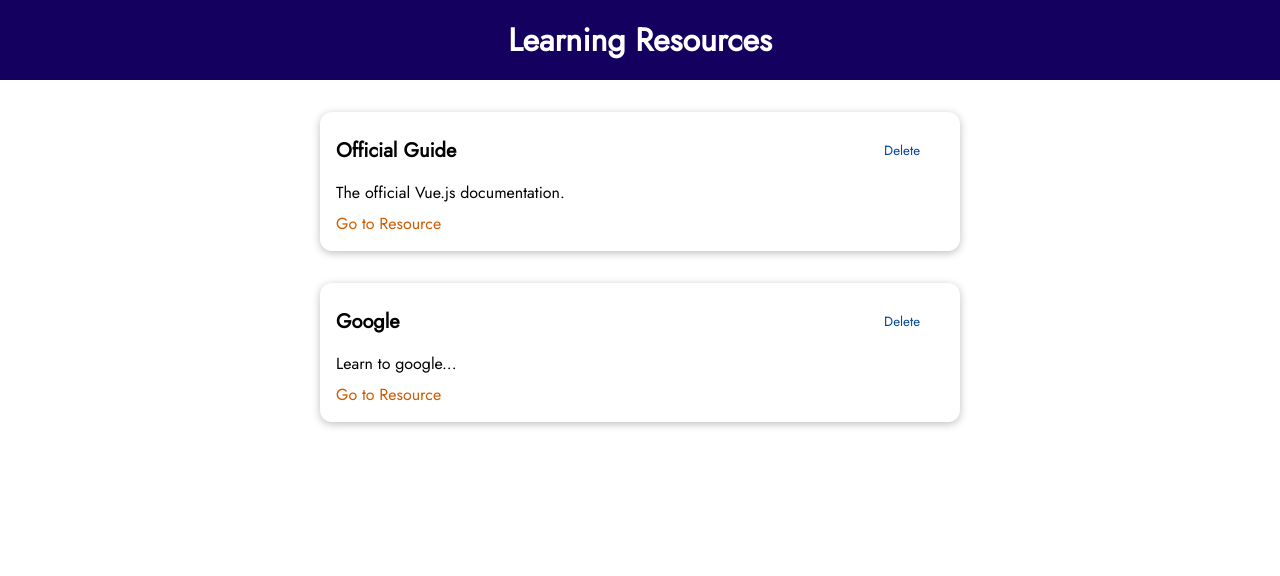
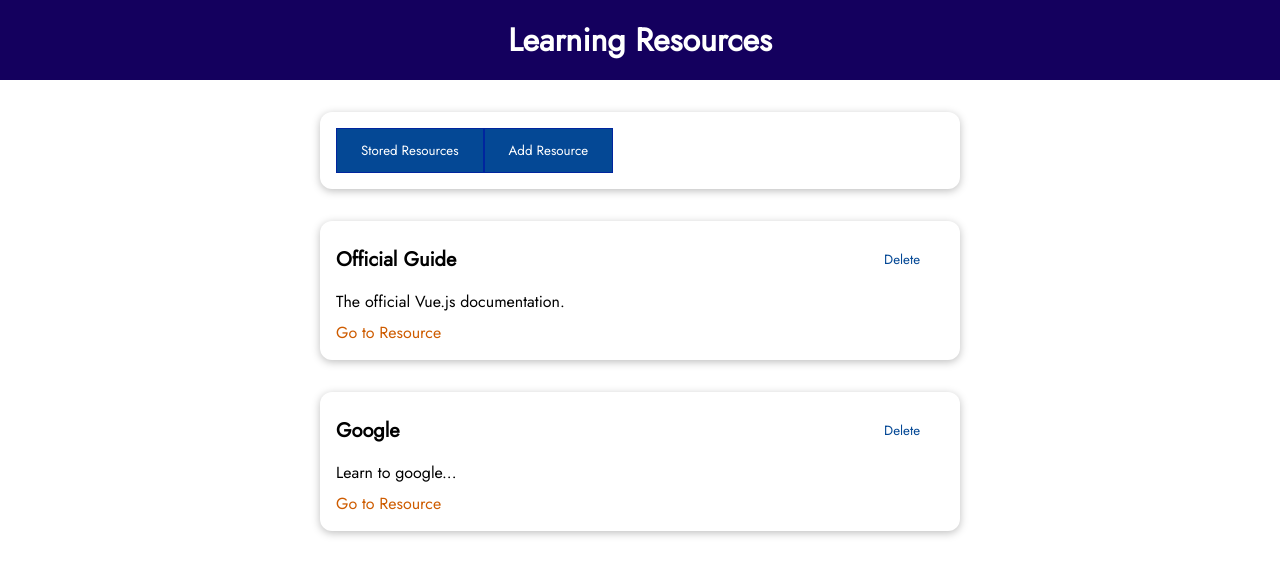
Before and after one commit to nzkks/vuejs-project, a Vue app: page / in a window 1280 px wide. Shown: the top 576 px of the page. Built offline with nearby package versions, Linux system fonts and the light colour scheme.

Commit message:
LearningResources: Show tabs for switching to list view or add resource form view

```diff
--- /dev/null
+++ b/src/components/learningResources/AddResource.vue
@@ -0,0 +1 @@
+<template><div>Add resource form</div></template>
--- a/src/components/learningResources/LearningResources.vue
+++ b/src/components/learningResources/LearningResources.vue
@@ -1,14 +1,14 @@
 <template>
   <BaseHeader>Learning Resources</BaseHeader>
-  <StoredResources :resources="storedResources"></StoredResources>
+  <TheResources />
 </template>
 
 <script>
-import StoredResources from './StoredResources.vue';
 import BaseHeader from '../layout/BaseHeader.vue';
+import TheResources from './TheResources.vue';
 
 export default {
-  components: { StoredResources, BaseHeader },
+  components: { TheResources, BaseHeader },
   data() {
     return {
       storedResources: [
@@ -27,5 +27,10 @@ export default {
       ],
     };
   },
+  provide() {
+    return {
+      resources: this.storedResources,
+    };
+  },
 };
 </script>
--- a/src/components/learningResources/StoredResources.vue
+++ b/src/components/learningResources/StoredResources.vue
@@ -9,7 +9,7 @@ import LearningResource from './LearningResource.vue';
 
 export default {
   components: { LearningResource },
-  props: ['resources'],
+  inject: ['resources'],
 };
 </script>
 
--- /dev/null
+++ b/src/components/learningResources/TheResources.vue
@@ -0,0 +1,27 @@
+<template>
+  <BaseCard>
+    <BaseButton @click="setSelectedTab('StoredResources')">Stored Resources</BaseButton>
+    <BaseButton @click="setSelectedTab('AddResource')">Add Resource</BaseButton>
+  </BaseCard>
+
+  <component :is="selectedTab" />
+</template>
+
+<script>
+import StoredResources from './StoredResources.vue';
+import AddResource from './AddResource.vue';
+
+export default {
+  components: { StoredResources, AddResource },
+  data() {
+    return {
+      selectedTab: 'StoredResources',
+    };
+  },
+  methods: {
+    setSelectedTab(tab) {
+      this.selectedTab = tab;
+    },
+  },
+};
+</script>
```
